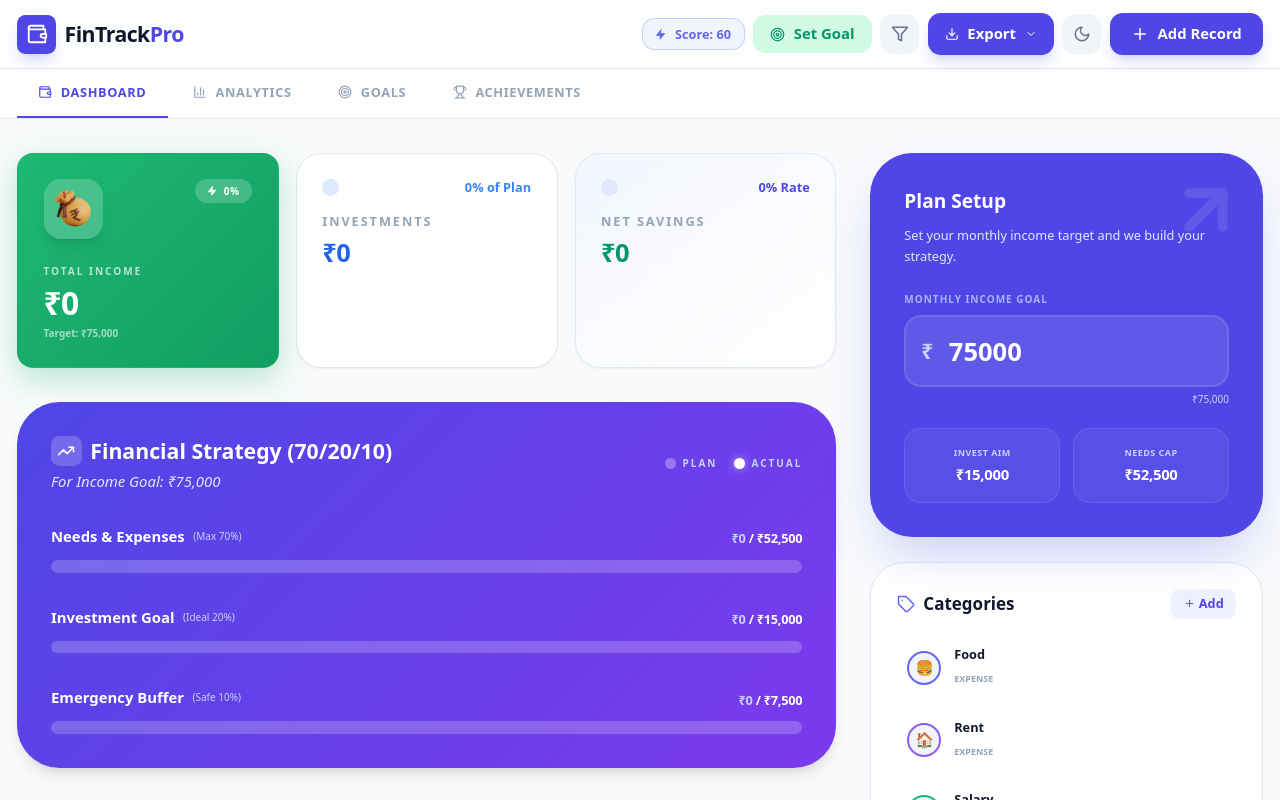
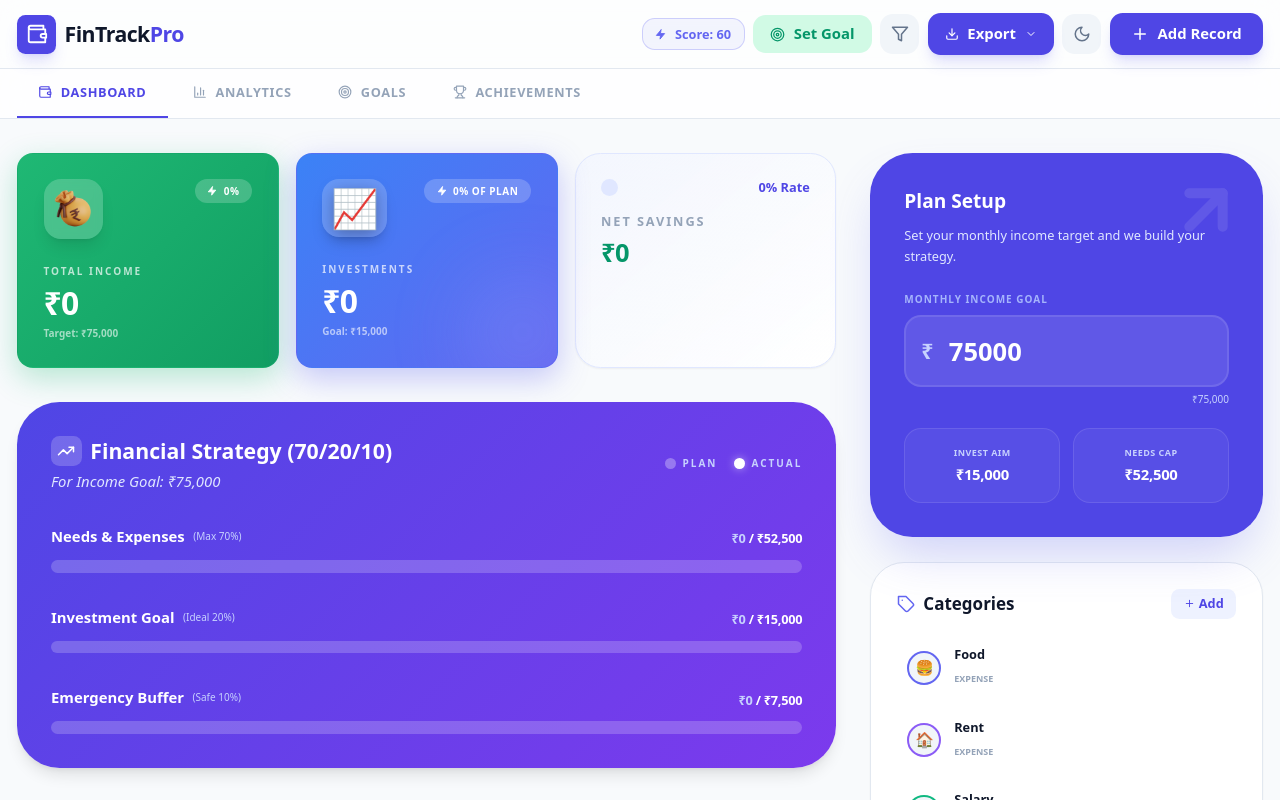
Before and after one commit to jaddu0329/expense-tracker, a React (Vite) app: page / in a window 1280 px wide. Shown: the top 800 px of the page. Built offline with nearby package versions, Linux system fonts and the light colour scheme; a web font is replaced by a local one.

Commit message:
Initial commit

```diff
--- a/src/App.jsx
+++ b/src/App.jsx
@@ -261,13 +261,24 @@ function DashboardTab({ state, dispatch, onShowHistory }) {
             </div>
           </div>
 
-          <div className="bg-white dark:bg-slate-900 p-6 rounded-3xl border border-slate-200 dark:border-slate-800 shadow-sm card-glow">
-            <div className="flex justify-between items-start mb-4">
-              <div className="p-2 bg-blue-100 dark:bg-blue-900/30 rounded-lg"><span className="text-2xl"></span></div>
-              <span className="text-xs font-bold text-blue-500">{stats.investVsLogic.toFixed(0)}% of Plan</span>
+          <div className="p-6 relative overflow-hidden group cursor-default" style={{ background: 'linear-gradient(135deg,#3B82F6,#6366F1)', boxShadow: '0 10px 30px rgba(99,102,241,0.35)', border: '1px solid rgba(99,102,241,0.25)', borderRadius: '16px', transition: 'all 0.3s' }}
+            onMouseEnter={e=>{e.currentTarget.style.transform='translateY(-4px)';e.currentTarget.style.boxShadow='0 15px 40px rgba(99,102,241,0.5)';}}
+            onMouseLeave={e=>{e.currentTarget.style.transform='';e.currentTarget.style.boxShadow='0 10px 30px rgba(99,102,241,0.35)';}}>
+            {/* Background glow blob */}
+            <div className="absolute -bottom-6 -right-6 w-28 h-28 rounded-full opacity-20 blur-2xl" style={{ background: '#a5b4fc' }} />
+            <div className="flex justify-between items-start mb-6 relative z-10">
+              <div className="p-2 bg-white/20 rounded-2xl shadow-lg backdrop-blur-sm group-hover:scale-110 transition-transform">
+                <span className="text-4xl leading-none" style={{ filter: 'drop-shadow(0 4px 8px rgba(0,0,0,0.3))' }}>📈</span>
+              </div>
+              <div className="flex items-center gap-1.5 px-3 py-1 bg-white/20 text-white rounded-full text-[10px] font-black uppercase tracking-wider">
+                <Zap size={10} fill="currentColor" /> {stats.investVsLogic.toFixed(0)}% of Plan
+              </div>
             </div>
-            <p className="text-xs font-black text-slate-400 uppercase tracking-[0.15em] mb-1">Investments</p>
-            <h3 className="text-2xl font-bold tracking-tight text-blue-600 dark:text-blue-400 tnum">{formatINR(stats.totalInvestments)}</h3>
+            <div className="relative z-10">
+              <p className="text-[10px] font-black text-white/70 uppercase tracking-[0.2em] mb-1">Investments</p>
+              <h3 className="text-3xl font-black text-white tnum">{formatINR(stats.totalInvestments)}</h3>
+              <p className="text-[10px] text-white/60 font-bold mt-1">Goal: {formatINR(stats.suggestedInvestmentGoal)}</p>
+            </div>
           </div>
 
           <div className={`p-6 rounded-3xl border shadow-sm card-glow ${stats.balance >= 0 ? 'bg-gradient-to-br from-indigo-50/50 to-white dark:from-slate-900 dark:to-indigo-900/10 border-indigo-100 dark:border-indigo-900/30' : 'bg-gradient-to-br from-rose-50/50 to-white dark:from-slate-900 dark:to-rose-900/10 border-rose-100 dark:border-rose-900/30'}`}>
```
